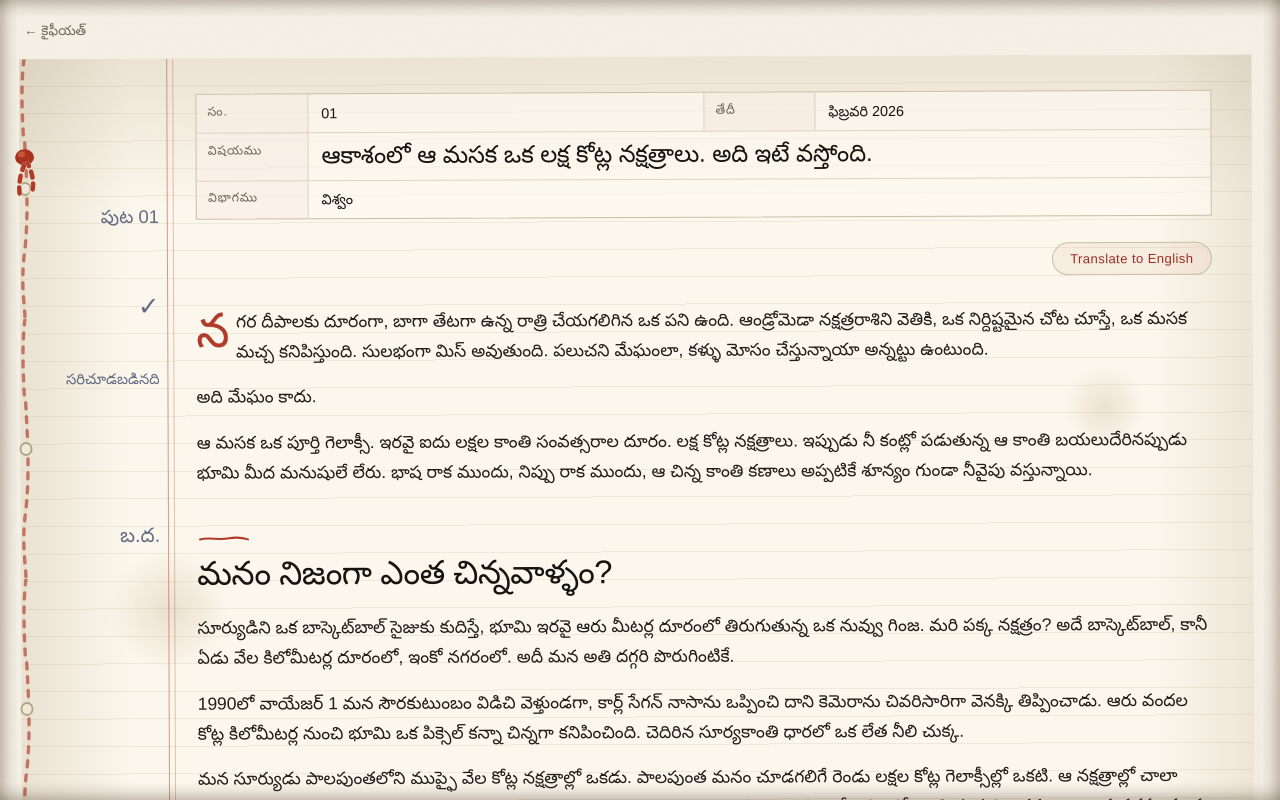
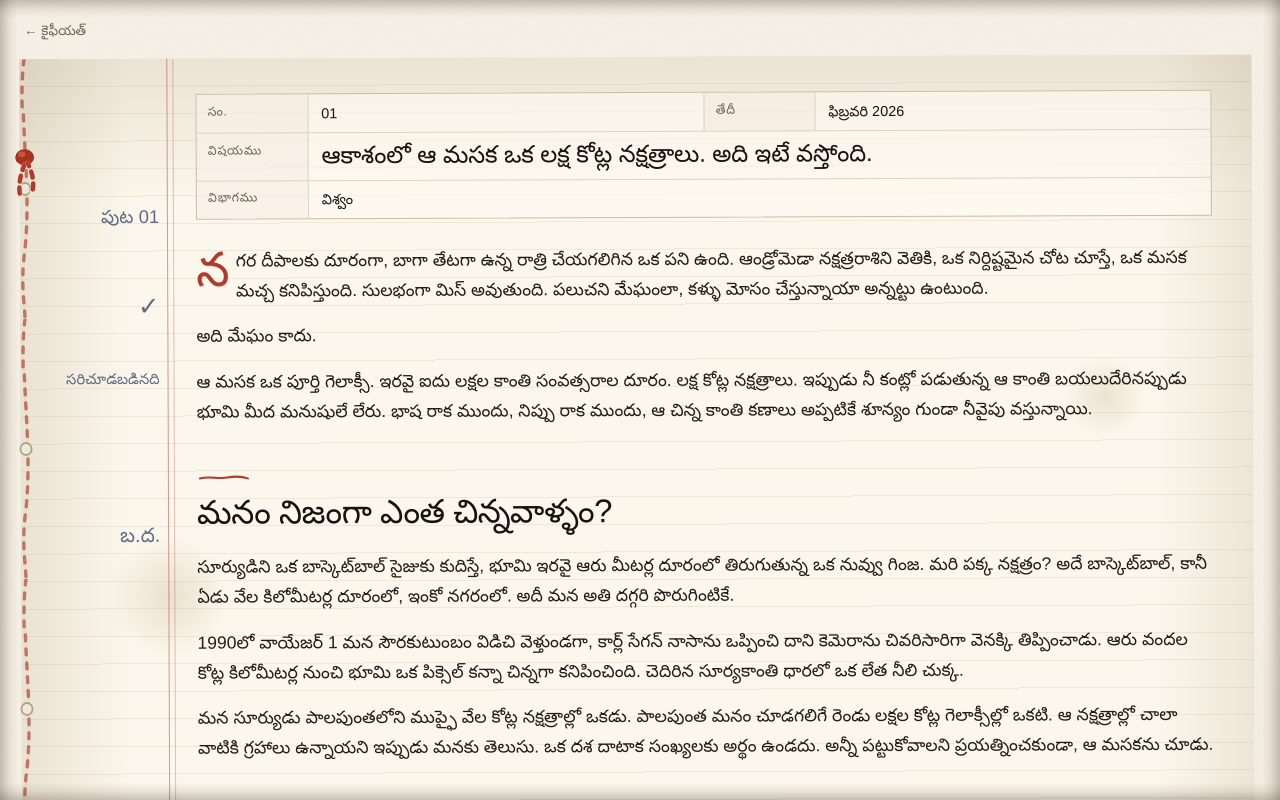
Before and after one commit to bansi-007/bansi, a Next.js app: page /blog/andromeda in a window 1280 px wide. Shown: the top 800 px of the page. Built offline with nearby package versions, Linux system fonts and the light colour scheme; a web font is replaced by a local one.

Commit message:
Remove the translate toggle; the browser does it better
Posts now render Telugu directly with no in-page language switch. Deletes
the PostBody client component and its button styling. The English versions
stay in the source, unused, so nothing written is lost.

```diff
--- a/src/app/blog/[slug]/page.tsx
+++ b/src/app/blog/[slug]/page.tsx
@@ -1,5 +1,4 @@
 import { blogPosts } from '@/data/posts';
-import PostBody from '@/components/PostBody';
 
 export async function generateStaticParams() {
     return blogPosts.map((post) => ({
@@ -74,13 +73,11 @@ export default async function BlogPost({ params }: { params: Promise<{ slug: str
                     )}
                 </div>
 
-                {post ? (
-                    <PostBody original={post.content} english={post.contentEn} />
-                ) : (
-                    <div className="prose">
+                <div className="prose">
+                    {post ? post.content : (
                         <p>ఈ పుట ఇంకా నమోదు కాలేదు. <a href="/" style={{ textDecoration: 'underline', color: 'var(--primary)' }}>మిగతా కైఫీయత్ చూడండి</a>.</p>
-                    </div>
-                )}
+                    )}
+                </div>
 
                 {post && (
                     <div style={{ marginTop: '2.6rem', display: 'flex', flexDirection: 'column', alignItems: 'center' }}>
--- a/src/app/globals.css
+++ b/src/app/globals.css
@@ -422,22 +422,7 @@ hr {
   text-align: center;
 }
 
-.translate-btn {
-  font-family: var(--font-sans-stack);
-  font-size: 0.82rem;
-  letter-spacing: 0.03em;
-  color: var(--primary-strong);
-  background: rgba(178, 58, 42, 0.06);
-  border: 1px solid var(--border-strong);
-  border-radius: 999px;
-  padding: 0.5rem 1.1rem;
-  cursor: pointer;
-  transition: background 0.2s ease, color 0.2s ease;
-}
 
-.translate-btn:hover {
-  background: rgba(178, 58, 42, 0.12);
-}
 
 /* An old tea-cup ring soaked into the page */
 .cup-ring {
--- a/src/components/PostBody.tsx
+++ /dev/null
@@ -1,33 +0,0 @@
-'use client';
-
-import { useState } from 'react';
-
-interface PostBodyProps {
-    original: React.ReactNode;
-    english?: React.ReactNode;
-}
-
-const PostBody = ({ original, english }: PostBodyProps) => {
-    const [showEnglish, setShowEnglish] = useState(false);
-
-    return (
-        <>
-            {english && (
-                <div style={{ display: 'flex', justifyContent: 'flex-end', marginBottom: '1.75rem' }}>
-                    <button
-                        type="button"
-                        onClick={() => setShowEnglish((v) => !v)}
-                        className="translate-btn"
-                    >
-                        {showEnglish ? 'తెలుగులో చదవండి' : 'Translate to English'}
-                    </button>
-                </div>
-            )}
-            <div className="prose">
-                {showEnglish && english ? english : original}
-            </div>
-        </>
-    );
-};
-
-export default PostBody;
```
